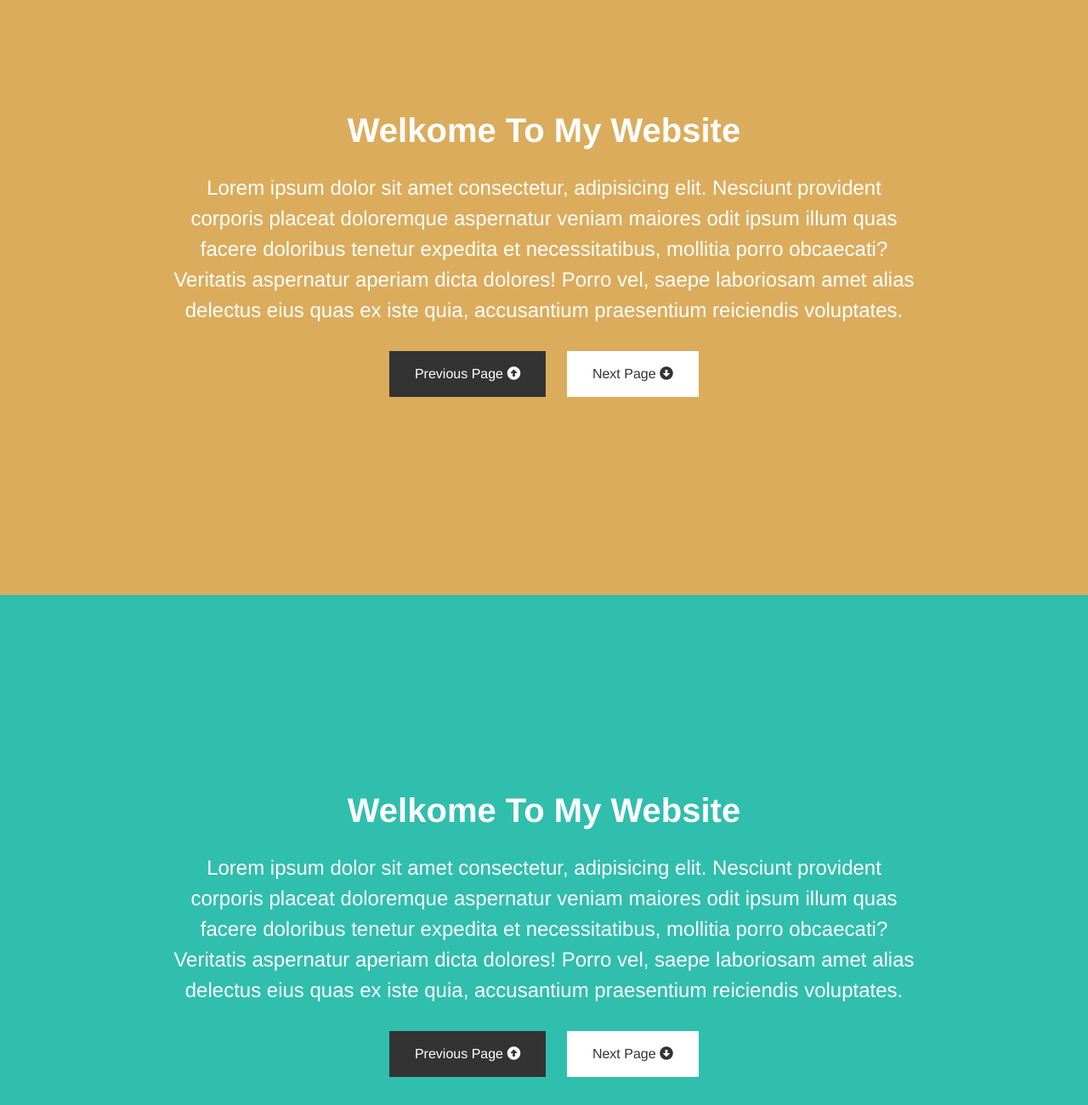
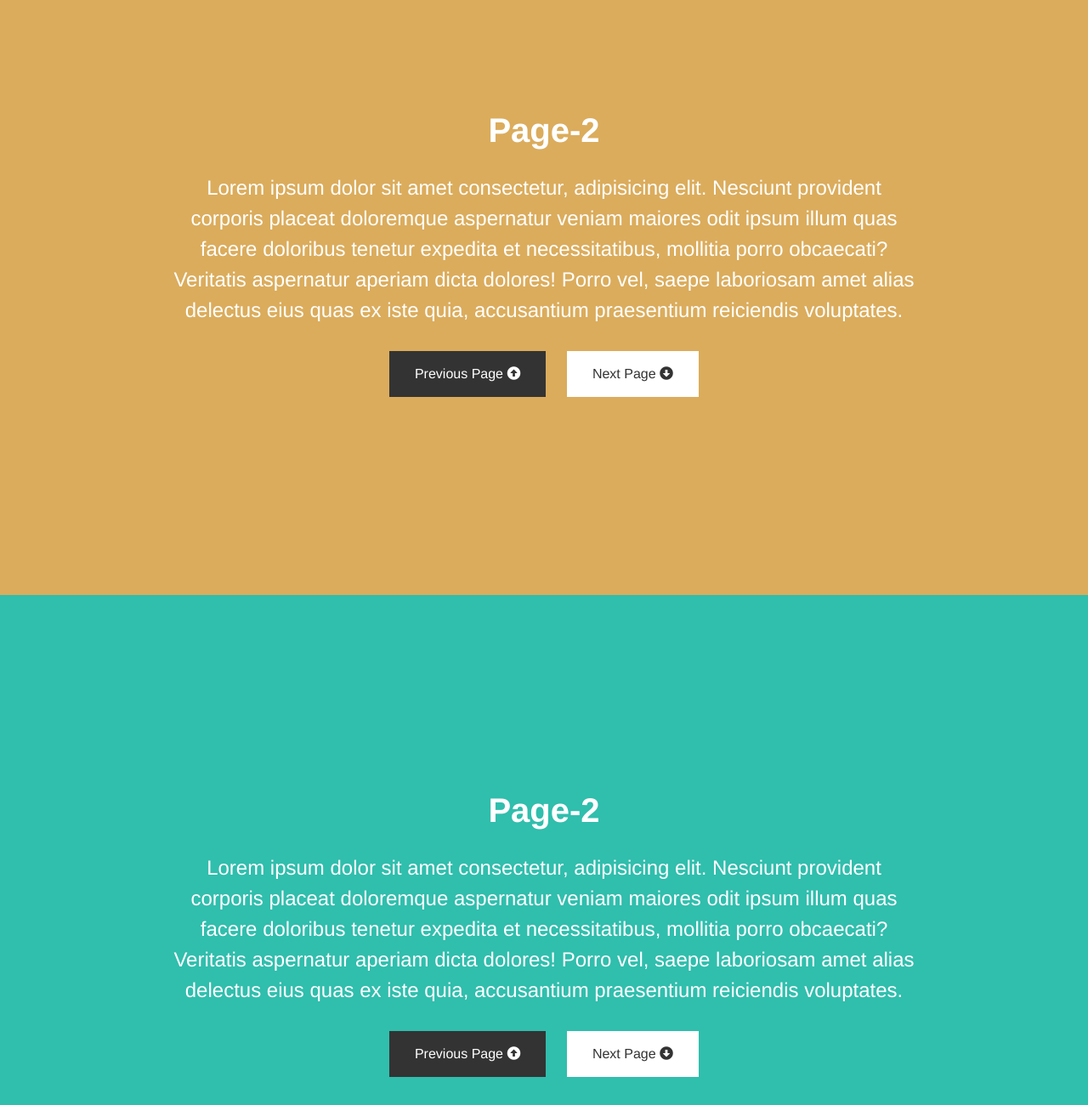
Before and after one commit to Misir8/Animation-Project, a plain HTML site: page index.html in a window 1280 px wide. Shown: the part 900-2200 px from the top of the page at 85% size. Drawn offline with nearby package versions, Linux system fonts and the light colour scheme.

Commit message:
change heading

```diff
--- a/index.html
+++ b/index.html
@@ -15,14 +15,14 @@
         <a href="#page-2" class="btn-light btn">Next Page <i class="fas fa-arrow-alt-circle-down"></i></a>
     </section>
     <section id="page-2" class="page">
-        <h2>Welkome To My Website</h2>
+        <h2>Page-2</h2>
         <p>Lorem ipsum dolor sit amet consectetur, adipisicing elit. Nesciunt provident corporis placeat doloremque aspernatur veniam maiores odit ipsum illum quas facere doloribus tenetur expedita et necessitatibus, mollitia porro obcaecati? Veritatis aspernatur aperiam dicta dolores! Porro vel, saepe laboriosam amet alias delectus eius quas ex iste quia, accusantium praesentium reiciendis voluptates.</p>
         <div><a href="#page-1" class="btn-dark btn">Previous Page <i class="fas fa-arrow-alt-circle-up"></i></a>
         <a href="#page-3" class="btn-light btn">Next Page <i class="fas fa-arrow-alt-circle-down"></i></a>
         <div>
     </section>
     <section id="page-3" class="page">
-        <h2>Welkome To My Website</h2>
+        <h2>Page-2</h2>
         <p>Lorem ipsum dolor sit amet consectetur, adipisicing elit. Nesciunt provident corporis placeat doloremque aspernatur veniam maiores odit ipsum illum quas facere doloribus tenetur expedita et necessitatibus, mollitia porro obcaecati? Veritatis aspernatur aperiam dicta dolores! Porro vel, saepe laboriosam amet alias delectus eius quas ex iste quia, accusantium praesentium reiciendis voluptates.</p>
         <div>
             <a href="#page-2" class="btn-dark btn">Previous Page <i class="fas fa-arrow-alt-circle-up"></i></a>
@@ -30,7 +30,7 @@
         </div>
     </section>
     <section id="page-4" class="page">
-        <h2>Welkome To My Website</h2>
+        <h2>Page-2</h2>
         <p>Lorem ipsum dolor sit amet consectetur, adipisicing elit. Nesciunt provident corporis placeat doloremque aspernatur veniam maiores odit ipsum illum quas facere doloribus tenetur expedita et necessitatibus, mollitia porro obcaecati? Veritatis aspernatur aperiam dicta dolores! Porro vel, saepe laboriosam amet alias delectus eius quas ex iste quia, accusantium praesentium reiciendis voluptates.</p>
         <a href="#page-3" class="btn-dark btn">Previous Page <i class="fas fa-arrow-alt-circle-up"></i></a>
     </section>
```
